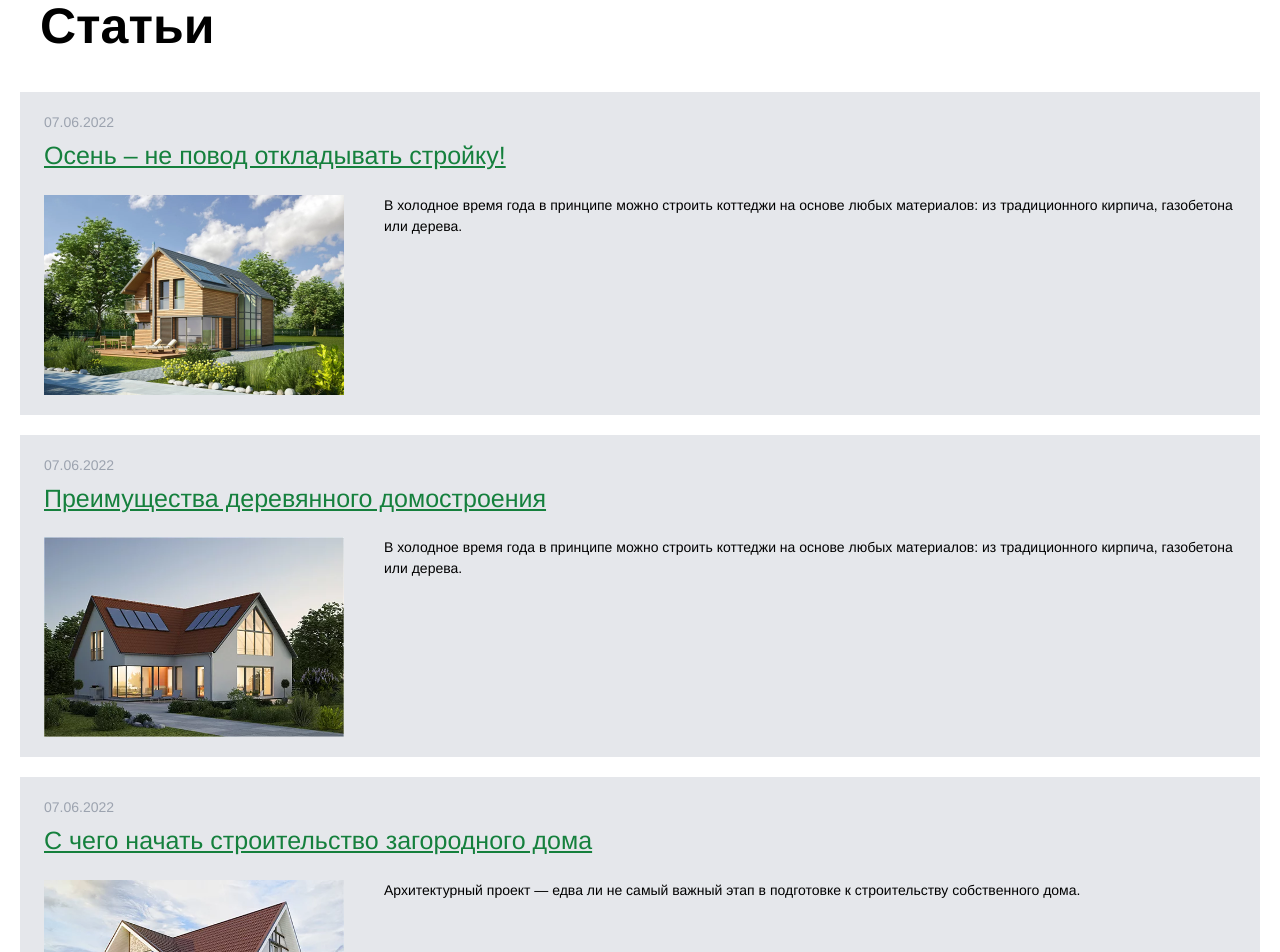
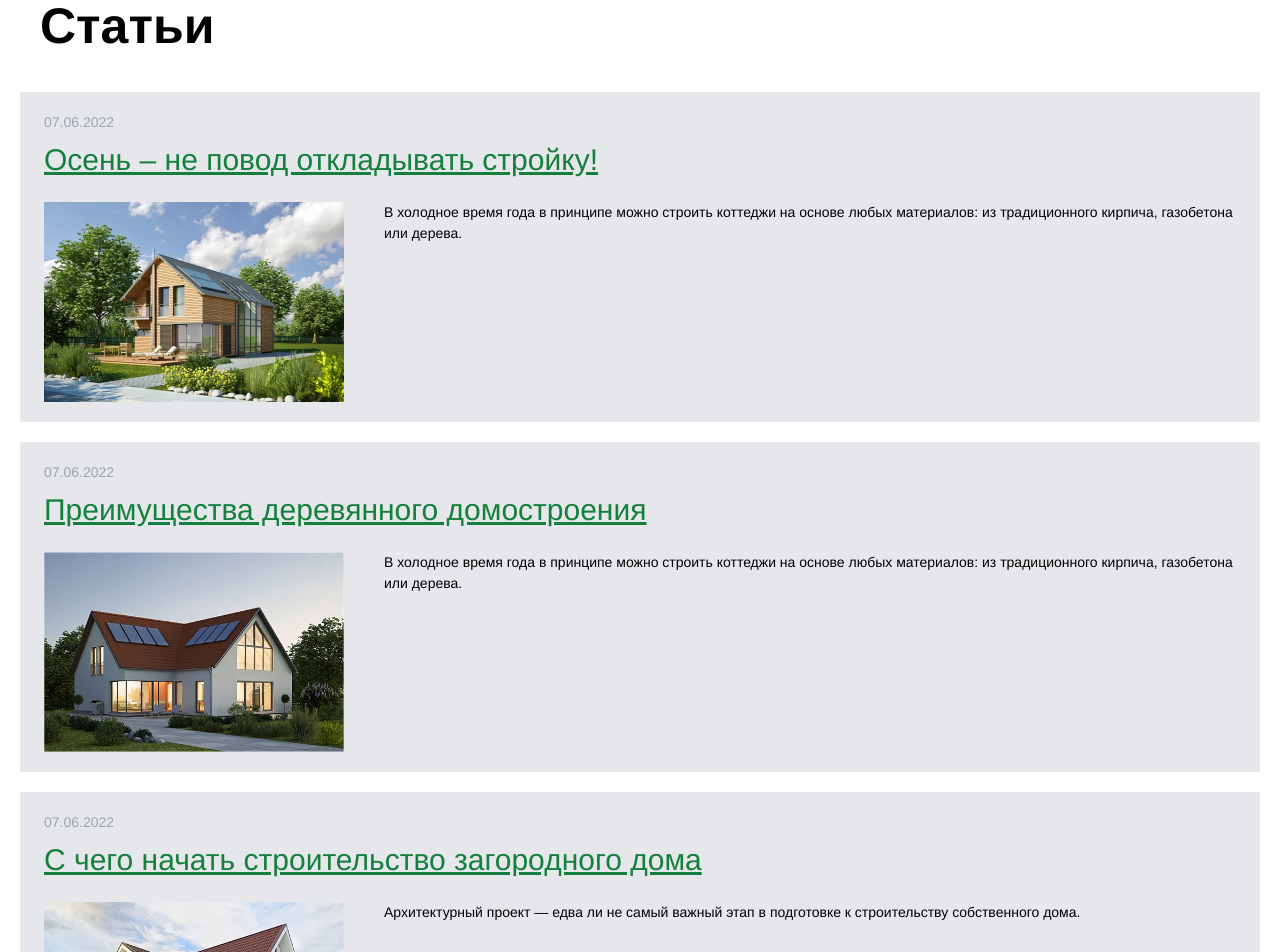
Before and after one commit to QobulovAbduazizbek/Imtixon, a React (Vite) app: page /Maqolalar in a window 1280 px wide. Shown: the part 180-1132 px from the top of the page. Built offline with nearby package versions, Linux system fonts and the light colour scheme.

Commit message:
Add new code for maqolalar

```diff
--- a/src/components/Header.jsx
+++ b/src/components/Header.jsx
@@ -331,7 +331,7 @@ const Header = () => {
                 <PopoverHandler>
                   <Link to={'#'}>
                     <div className="bg-[#79c701] hover:bg-[#97d23a] duration-500 px-5 py-3 rounded-lg">
-                      <span className="font-medium">Меню</span>
+                      <span className=" font-medium">Меню</span>
                     </div>
                   </Link>
                 </PopoverHandler>
--- a/src/pages/Maqolalar.jsx
+++ b/src/pages/Maqolalar.jsx
@@ -24,7 +24,7 @@ const Maqolalar = () => {
           <li className='py-5 px-6 bg-gray-200'>
             <p className='mb-1 text-gray-400'>07.06.2022</p>
             <Link to={'/QurilishniKechiktirish'}>
-              <h3 className='mb-5 text-green-700 text-[25px]'>
+              <h3 className='mb-5 text-green-700 sm:text-[19px] md:text-[21px] lg:text-[30px] text-[15px]'>
                 <u>Осень – не повод откладывать стройку!</u>
               </h3>
             </Link>
@@ -37,7 +37,7 @@ const Maqolalar = () => {
           <li className='py-5 px-6 bg-gray-200'>
             <p className='mb-1 text-gray-400'>07.06.2022</p>
             <Link to={'/QurilishniKechiktirish'}>
-              <h3 className='mb-5 text-green-700 text-[25px]'>
+              <h3 className='mb-5 text-green-700 sm:text-[19px] md:text-[21px] lg:text-[30px] text-[15px]'>
                 <u>Преимущества деревянного домостроения</u>
               </h3>
             </Link>
@@ -50,7 +50,7 @@ const Maqolalar = () => {
           <li className='py-5 px-6 bg-gray-200'>
             <p className='mb-1 text-gray-400'>07.06.2022</p>
             <Link to={'/QurilishniKechiktirish'}>
-              <h3 className='mb-5 text-green-700 text-[25px]'>
+              <h3 className='mb-5 text-green-700 sm:text-[19px] md:text-[21px] lg:text-[30px] text-[15px]'>
                 <u>С чего начать строительство загородного дома</u>
               </h3>
             </Link>
```
